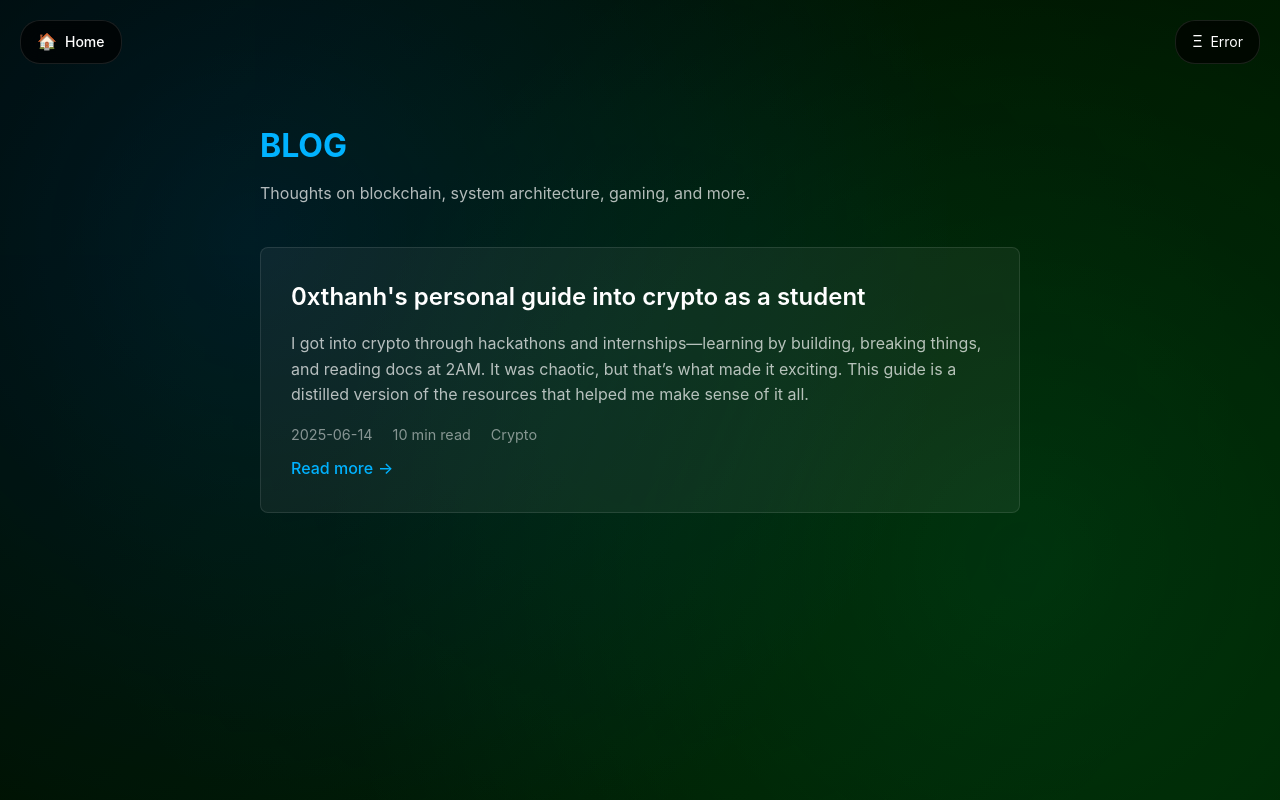
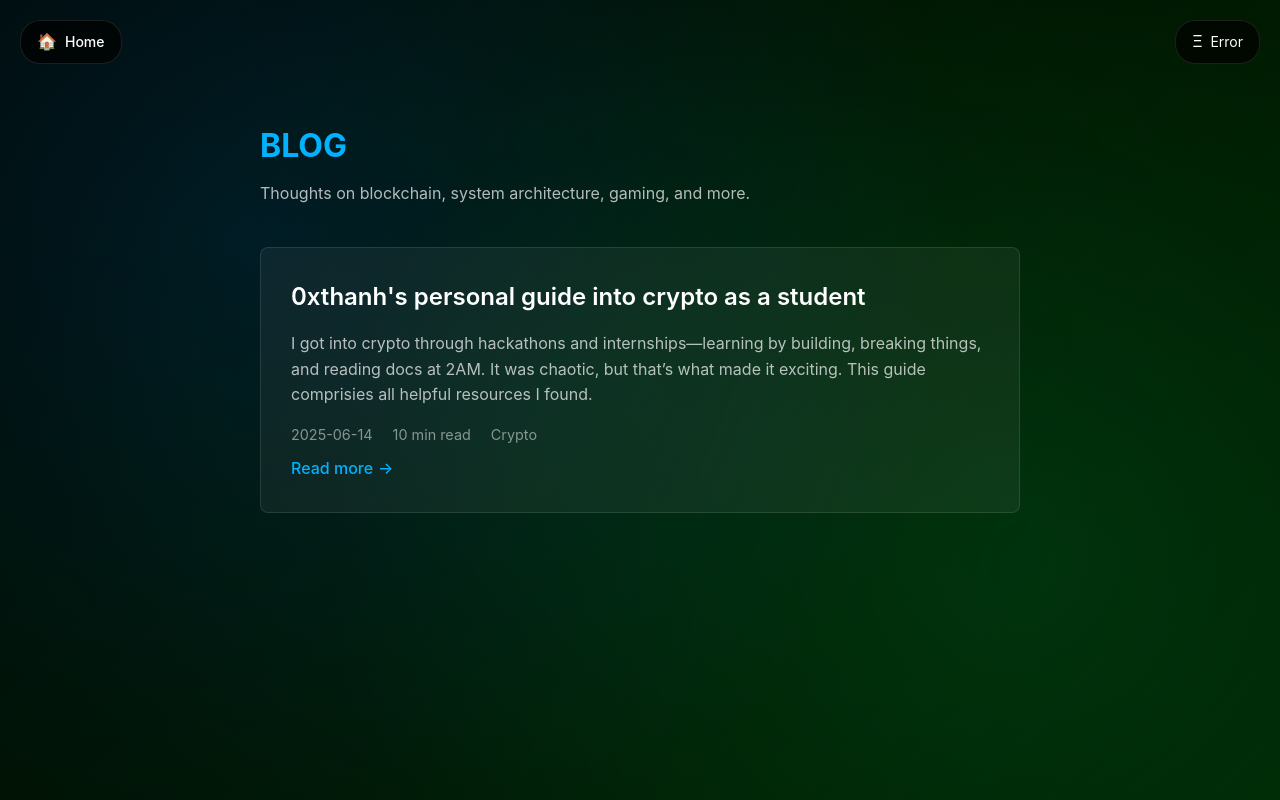
Before and after one commit to 0xekkila/Thanh-Website, a React (Vite) app: page /blog in a window 1280 px wide. Built offline with nearby package versions, Linux system fonts and the light colour scheme; no server answers.

Commit message:
update blog data

```diff
--- a/src/data/blogData.js
+++ b/src/data/blogData.js
@@ -4,11 +4,11 @@ export const blogPosts = [
     id: 1,
     title: "0xthanh's personal guide into crypto as a student",
     excerpt:
-      "I got into crypto through hackathons and internships—learning by building, breaking things, and reading docs at 2AM. It was chaotic, but that’s what made it exciting. This guide is a distilled version of the resources that helped me make sense of it all.",
+      "I got into crypto through hackathons and internships—learning by building, breaking things, and reading docs at 2AM. It was chaotic, but that’s what made it exciting. This guide comprisies all helpful resources I found.",
     date: "2025-06-14",
     readTime: "10 min read",
     category: "Crypto",
-  }
+  },
 ];
 
 // Full blog content
```
